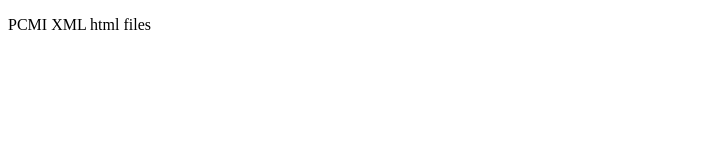
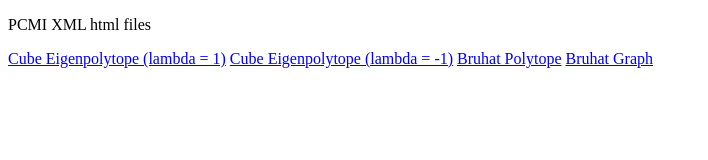
Before and after one commit to lilafdp/lilafdp.github.io, a plain HTML site: page index.html in a window 1280 px wide. Shown: the whole page, without its empty margins (0-708 px from the left). Drawn offline with Linux system fonts and the light colour scheme.

Commit message:
Update index.html

```diff
--- a/index.html
+++ b/index.html
@@ -2,5 +2,10 @@
 <html>
 <body>
 <p>PCMI XML html files</p>
+
+<a href="Cube_e_1-poly.html">Cube Eigenpolytope (lambda = 1)</a>
+<a href="Cube_e_-1-poly.html">Cube Eigenpolytope (lambda = -1)</a>
+<a href="permuto4web.html">Bruhat Polytope</a>
+<a href="Bruhat_graph.html">Bruhat Graph</a>
 </body>
 </html>
```
